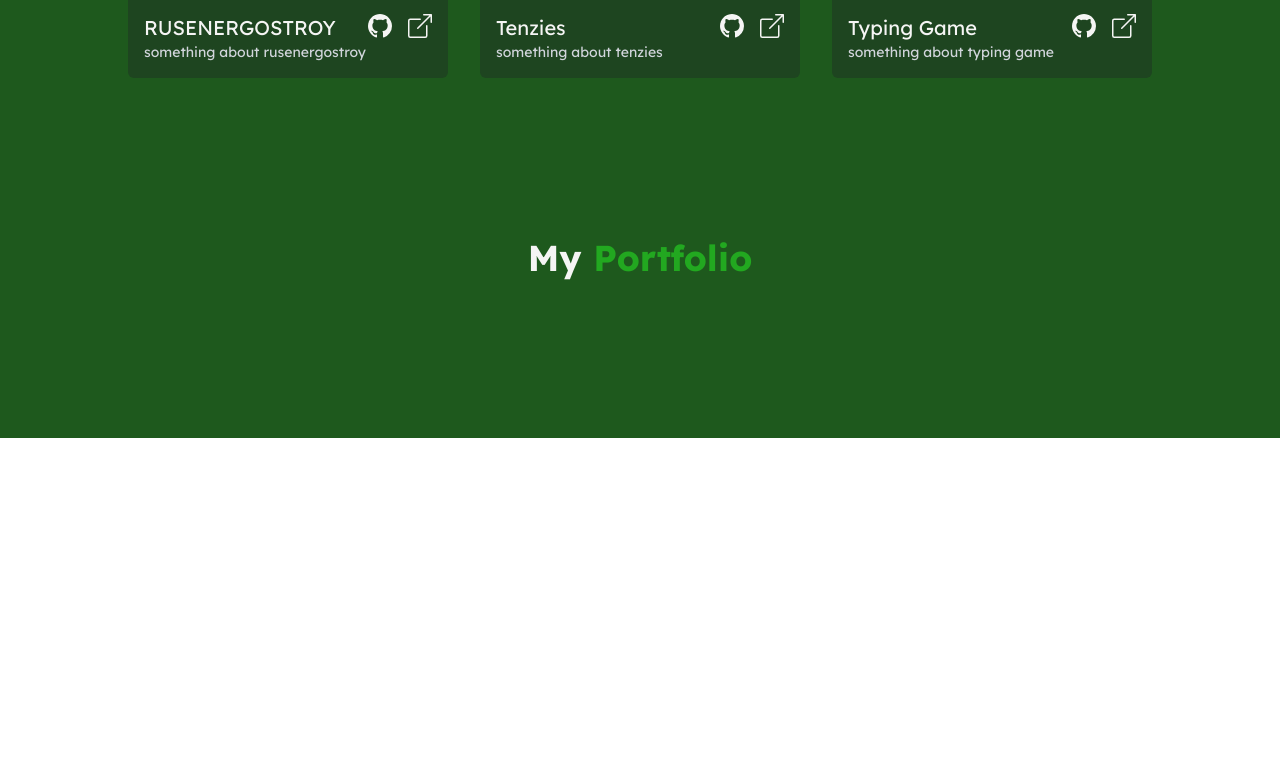
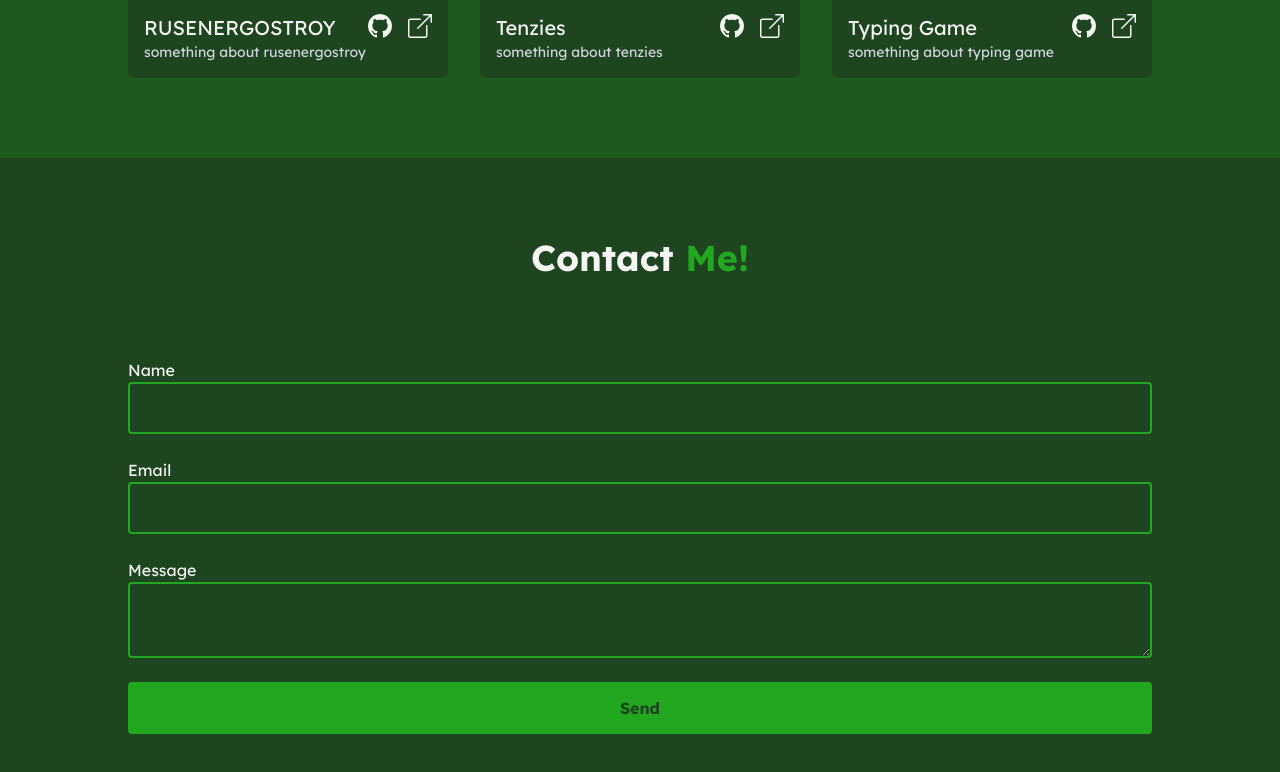
Before and after one commit to Turalyusubov/turalyusubov-portfolio, a React (Vite) app: page / in a window 1280 px wide. Shown: the part 3027-3799 px from the top of the page. Before the commit the page ends 3465 px from the top, so only its background shows below. Built offline with nearby package versions, Linux system fonts and the light colour scheme.

Commit message:
created contact form

```diff
--- a/package.json
+++ b/package.json
@@ -10,7 +10,7 @@
     "preview": "vite preview"
   },
   "dependencies": {
-    "emailjs": "^4.0.2",
+    "@emailjs/browser": "^3.11.0",
     "react": "^18.2.0",
     "react-dom": "^18.2.0",
     "react-icons": "^4.8.0"
--- a/src/components/Contact.jsx
+++ b/src/components/Contact.jsx
@@ -1,10 +1,55 @@
-import React from 'react'
+import React, { useRef } from 'react';
+import emailjs from '@emailjs/browser';
 
 export default function Contact() {
+
+    const form = useRef();
+
+    const sendEmail = (e) => {
+        e.preventDefault();
+
+        emailjs.sendForm('portfolio-contact', 'template_ep5y1me', form.current, 'FVna1RqpJ5TcbAB4v')
+            .then((result) => {
+                console.log(result.text);
+                console.log('message sent')
+                e.target.reset()
+            }, (error) => {
+                console.log(error.text);
+            });
+    };
+
     return (
-        <div className='bg-main-green text-stone-100 relative flex flex-col justify-center items-center py-20 h-full w-full px-6 md:px-32'>
-            <h2 className='font-bold mb-20 text-4xl'>My <span className='text-light-green'>Portfolio</span></h2>
-
+        <div className='bg-dark-green text-stone-100 relative flex flex-col justify-center items-center py-20 h-full w-full px-6 md:px-32'>
+            <h2 className='font-bold mb-20 text-4xl'>Contact <span className='text-light-green'>Me!</span></h2>
+            <div className="w-full">
+                <form
+                    ref={form}
+                    onSubmit={sendEmail}
+                    className='flex flex-col'
+                >
+                    <label>Name</label>
+                    <input
+                        type="text"
+                        name="user_name"
+                        className='border-2 mb-6 rounded text-light-green p-3 border-light-green bg-transparent' />
+                    <label>Email</label>
+                    <input
+                        type="email"
+                        name="user_email"
+                        className='border-2 mb-6 rounded text-light-green p-3 border-light-green bg-transparent'
+                    />
+                    <label>Message</label>
+                    <textarea
+                        name="message"
+                        className='border-2 mb-6 rounded text-light-green p-3 border-light-green bg-transparent'
+                    />
+                    <input
+                        type="submit"
+                        value="Send"
+                        className='border-2 mb-6 rounded text-dark-green font-bold p-3 border-light-green bg-light-green'
+                    />
+                </form>
+            </div>
         </div>
     )
 }
```
Also changed, not shown: 1 other file (tests, documents, lock files or other folders).
